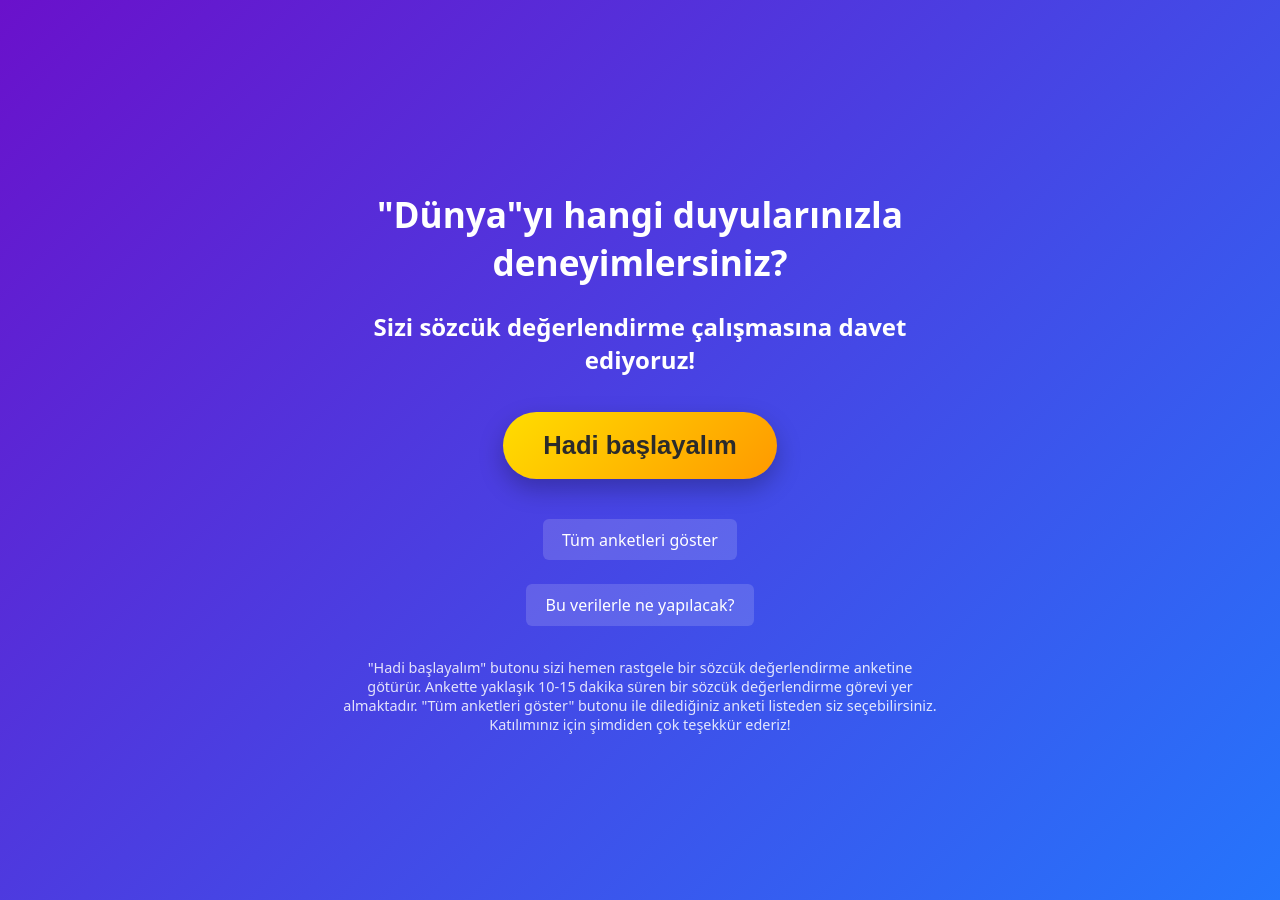
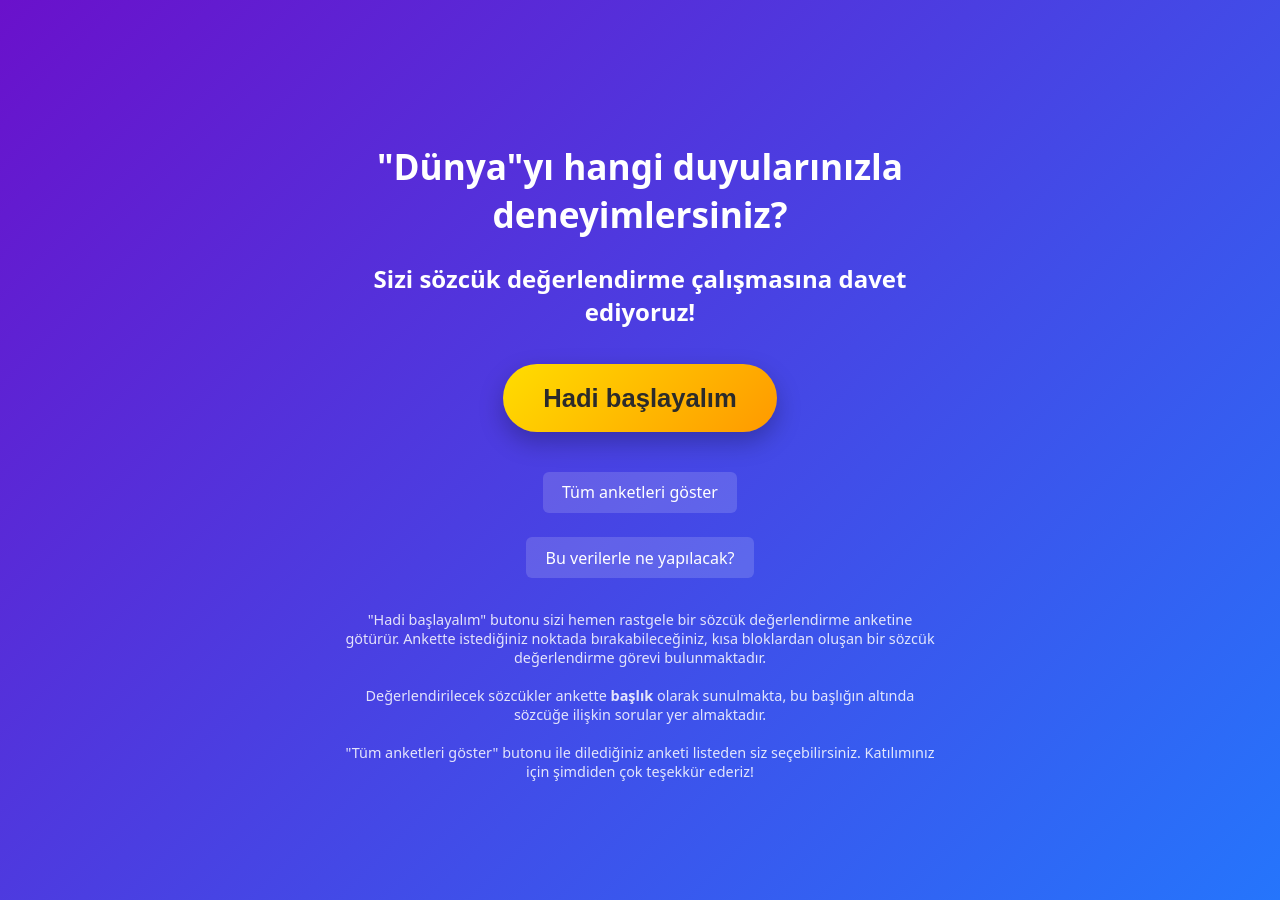
Before and after one commit to 925sozcuk/925sozcuk.github.io, a Jekyll site: the page built from index.html, in a window 1280 px wide. Built offline with Jekyll 4.4.1, drawn with Linux system fonts in a browser that asks for light colours.

Commit message:
Update index.html

```diff
--- a/index.html
+++ b/index.html
@@ -105,11 +105,16 @@ layout: none
       </a>
     </div>
 
-    <div class="note">
-      "Hadi başlayalım" butonu sizi hemen rastgele bir sözcük değerlendirme anketine götürür. Ankette yaklaşık 10-15 dakika süren bir sözcük değerlendirme görevi yer almaktadır.
-      "Tüm anketleri göster" butonu ile dilediğiniz anketi listeden siz seçebilirsiniz.
-      Katılımınız için şimdiden çok teşekkür ederiz!
-    </div>
+  <div class="note">
+  "Hadi başlayalım" butonu sizi hemen rastgele bir sözcük değerlendirme anketine götürür.
+  Ankette istediğiniz noktada bırakabileceğiniz, kısa bloklardan oluşan bir sözcük değerlendirme görevi bulunmaktadır.
+  <br><br>
+  Değerlendirilecek sözcükler ankette <strong>başlık</strong> olarak sunulmakta,
+  bu başlığın altında sözcüğe ilişkin sorular yer almaktadır.
+  <br><br>
+  "Tüm anketleri göster" butonu ile dilediğiniz anketi listeden siz seçebilirsiniz.
+  Katılımınız için şimdiden çok teşekkür ederiz!
+</div>
   </div>
 </body>
 </html>
```
